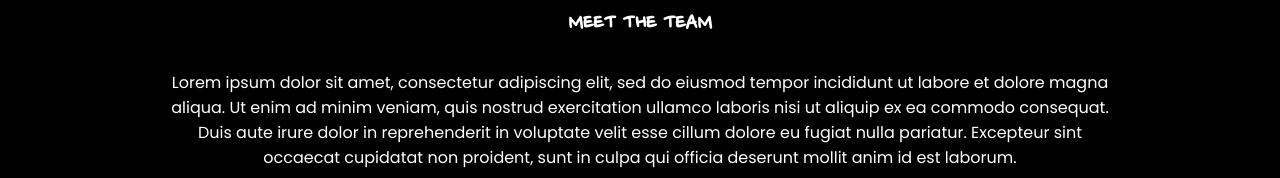
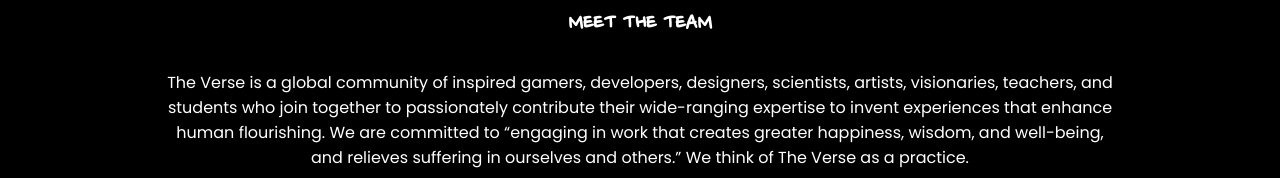
Before and after one commit to bstintheverse/theversewebdev, a React (Vite) app in the folder client/: page /our-people in a window 1280 px wide. Shown: the part 622-800 px from the top of the page. Built offline with nearby package versions, Linux system fonts and the light colour scheme.

Commit message:
update blurb for "meet the team"

```diff
--- a/client/src/pages/OurPeople/OurPeople.tsx
+++ b/client/src/pages/OurPeople/OurPeople.tsx
@@ -12,12 +12,12 @@ export default function OurPeoplePage() {
                 </h2>
 
                 <p className="our-people__text">
-                    Lorem ipsum dolor sit amet, consectetur adipiscing elit, sed do eiusmod tempor
-                    incididunt ut labore et dolore magna aliqua. Ut enim ad minim veniam, quis
-                    nostrud exercitation ullamco laboris nisi ut aliquip ex ea commodo consequat.
-                    Duis aute irure dolor in reprehenderit in voluptate velit esse cillum dolore
-                    eu fugiat nulla pariatur. Excepteur sint occaecat cupidatat non proident, sunt
-                    in culpa qui officia deserunt mollit anim id est laborum.
+                    The Verse is a global community of inspired gamers, developers, designers,
+                    scientists, artists, visionaries, teachers, and students who join together to
+                    passionately contribute their wide-ranging expertise to invent experiences that
+                    enhance human flourishing. We are committed to “engaging in work that creates
+                    greater happiness, wisdom, and well-being, and relieves suffering in ourselves
+                    and others.” We think of The Verse as a practice.
                 </p>
             </div>
 
```
